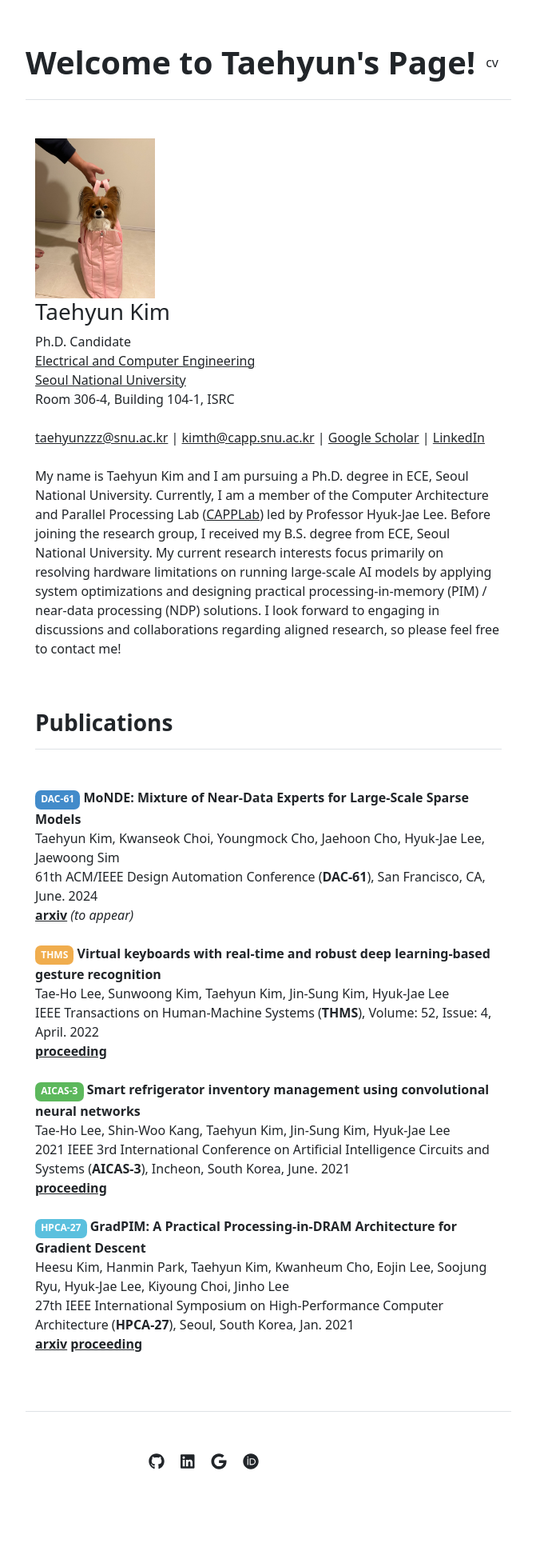
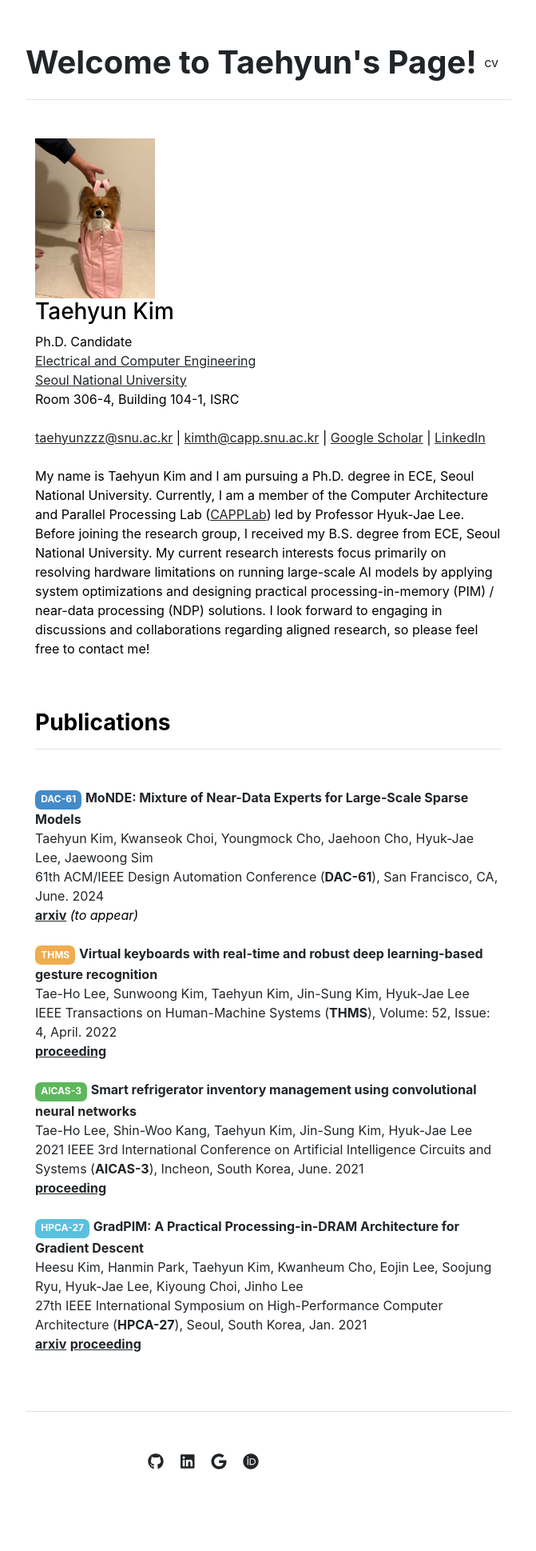
Before and after one commit to taehyunzzz/taehyunzzz.github.io, a Jekyll site: the page built from index.md, in a window 1280 px wide. Shown: the whole page at 80% size, without its empty margins (304-975 px from the left). Built offline with Jekyll 4.4.1, drawn with Linux system fonts in a browser that asks for light colours.

Commit message:
DEBUG: test99

```diff
--- a/_includes/head.html
+++ b/_includes/head.html
@@ -2,10 +2,10 @@
   <meta name="viewport" content="width=device-width, initial-scale=1">
   <meta charset="utf-8">
   <title>{{ page.title }} | {{ site.title }}</title>
-  <link rel="stylesheet" href="{{ site.github.url }}/assets/css/main.css">
   <link href="https://cdn.jsdelivr.net/npm/bootstrap@5.0.2/dist/css/bootstrap.min.css" rel="stylesheet" integrity="sha384-EVSTQN3/azprG1Anm3QDgpJLIm9Nao0Yz1ztcQTwFspd3yD65VohhpuuCOmLASjC" crossorigin="anonymous">
   <!-- <link rel="stylesheet" href="{{ site.github.url }}/assets/libs/bootstrap/bootstrap.min.css"> -->
   <script defer src="{{ site.github.url }}/assets/libs/fontawesome/all.min.js"></script>
+  <link rel="stylesheet" href="{{ site.github.url }}/assets/css/main.css">
   <link rel="apple-touch-icon" sizes="152x152" href="{{ site.github.url }}/assets/apple-icon-152x152.png">
   <link rel="shortcut icon" href="{{ site.github.url }}/assets/favicon.ico">
   <link rel="preconnect" href="https://fonts.gstatic.com">
```
